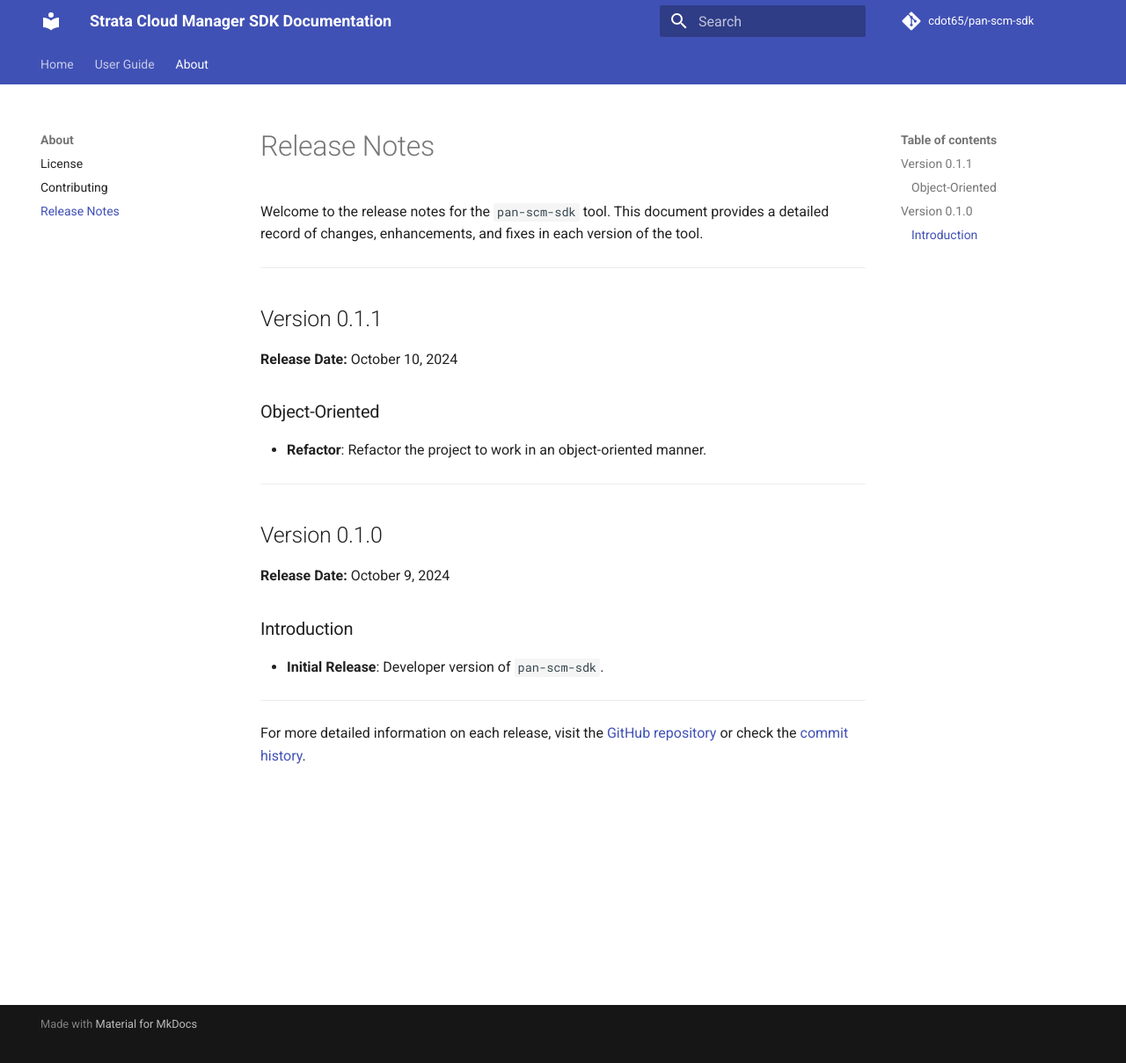
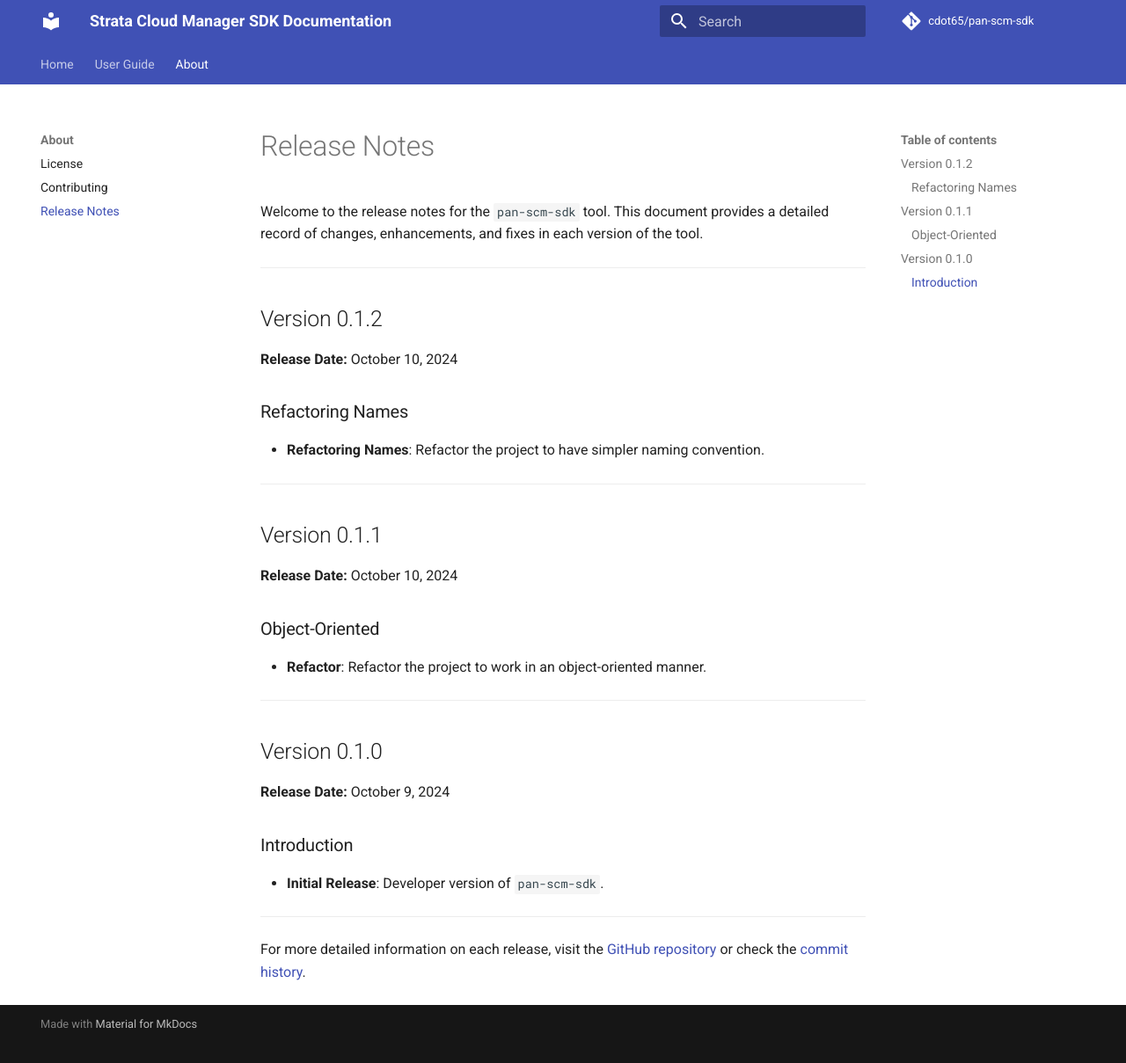
Before and after one commit to cdot65/pan-scm-sdk, an MkDocs documentation site: the page built from docs/about/release-notes.md, in a window 1280 px wide and 1219 px high. Shown: the top 1209 px of the window at 88% size. Built offline with MkDocs 1.6.1 and Material for MkDocs 9.7.7, drawn with Linux system fonts in a browser that asks for light colours; comment, search, counter and statistics services are not loaded.

Commit message:
Refactor imports and update metadata for v0.1.2
Refactor import paths to use simpler naming conventions for `scm` package. Add project metadata in `pyproject.toml` and update release notes for version 0.1.2.

```diff
--- a/docs/about/release-notes.md
+++ b/docs/about/release-notes.md
@@ -1,6 +1,17 @@
 # Release Notes
 
-Welcome to the release notes for the `pan-scm-sdk` tool. This document provides a detailed record of changes, enhancements, and fixes in each version of the tool.
+Welcome to the release notes for the `pan-scm-sdk` tool. This document provides a detailed record of changes,
+enhancements, and fixes in each version of the tool.
+
+---
+
+## Version 0.1.2
+
+**Release Date:** October 10, 2024
+
+### Refactoring Names
+
+- **Refactoring Names**: Refactor the project to have simpler naming convention.
 
 ---
 
@@ -11,7 +22,6 @@
 ### Object-Oriented
 
 - **Refactor**: Refactor the project to work in an object-oriented manner.
-
 
 ---
 
@@ -25,4 +35,6 @@
 
 ---
 
-For more detailed information on each release, visit the [GitHub repository](https://github.com/cdot65/pan-scm-sdk/releases) or check the [commit history](https://github.com/cdot65/pan-scm-sdk/commits/main).
+For more detailed information on each release, visit
+the [GitHub repository](https://github.com/cdot65/pan-scm-sdk/releases) or check
+the [commit history](https://github.com/cdot65/pan-scm-sdk/commits/main).
```
Also changed, not shown: pyproject.toml (+8 -1 lines), 2 other files.
